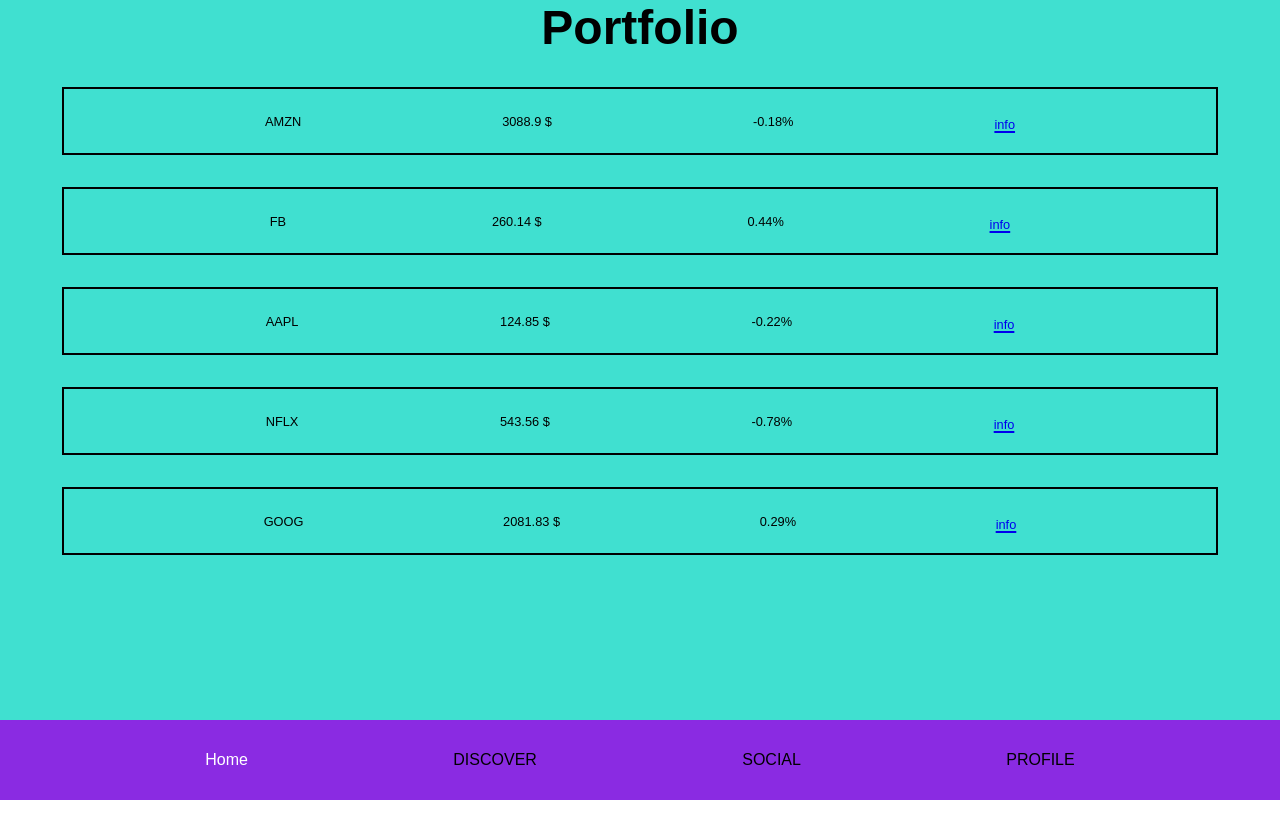
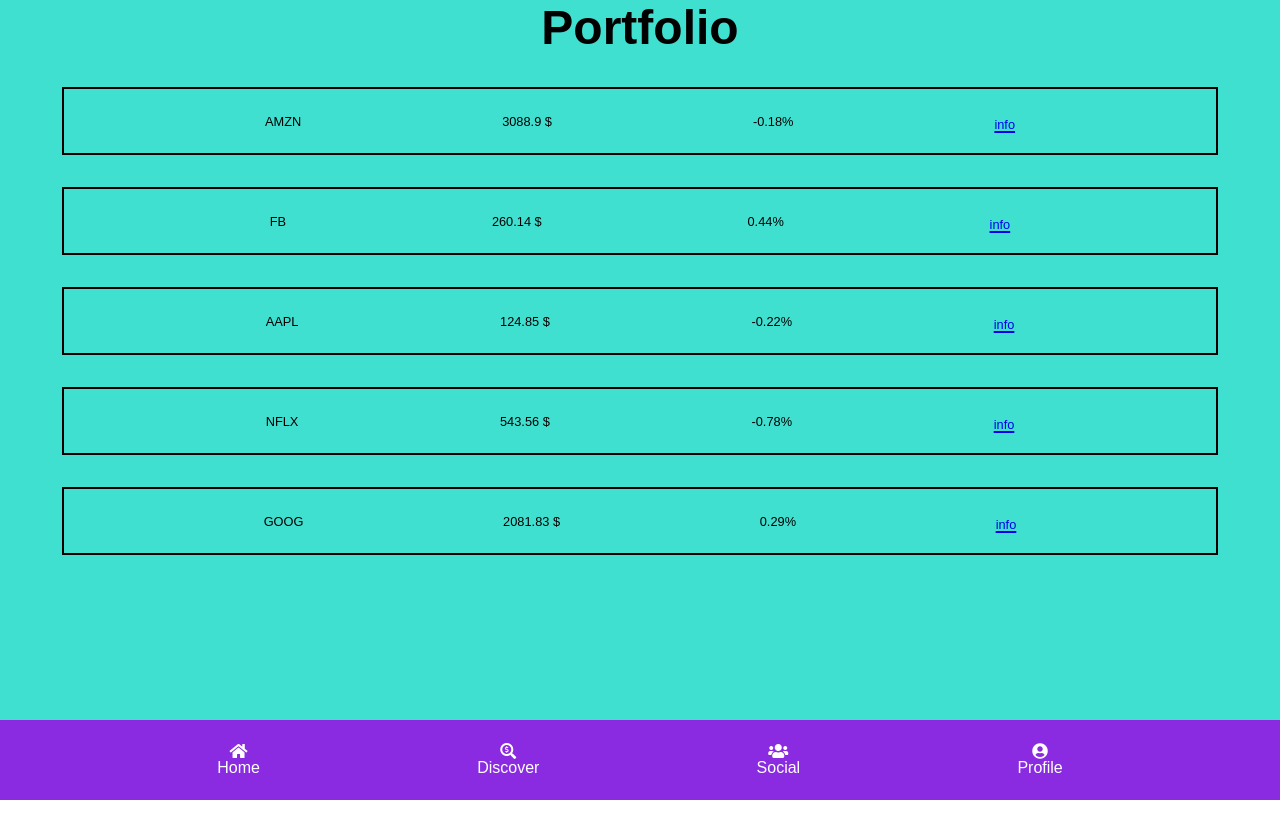
Before and after one commit to Jesper-dev/fe20tp2_bev_grupp8, a React (Create React App) app: page / in a window 1280 px wide. Shown: the top 838 px of the page. Built offline with nearby package versions, Linux system fonts and the light colour scheme.

Commit message:
Added link-routes and icons for all toolbar items.

```diff
--- a/src/components/toolbar-bottom/Toolbar.js
+++ b/src/components/toolbar-bottom/Toolbar.js
@@ -7,11 +7,11 @@ const Toolbar = () => {
         <ToolbarElement>
             <ul>
                 <li>
-					<Link to="/">Home</Link>
+					<Link to="/"><i class="fas fa-home"></i>Home</Link>
 				</li>
-                <li>DISCOVER</li>
-                <li>SOCIAL</li>
-                <li>PROFILE</li>
+                <li><Link to="/discover"><i class="fas fa-search-dollar"></i>Discover</Link></li>
+                <li><Link to="/social"><i class="fas fa-users"></i>Social</Link></li>
+                <li><Link to="/profile"><i class="fas fa-user-circle"></i>Profile</Link></li>
             </ul>
         </ToolbarElement>
     )
```
